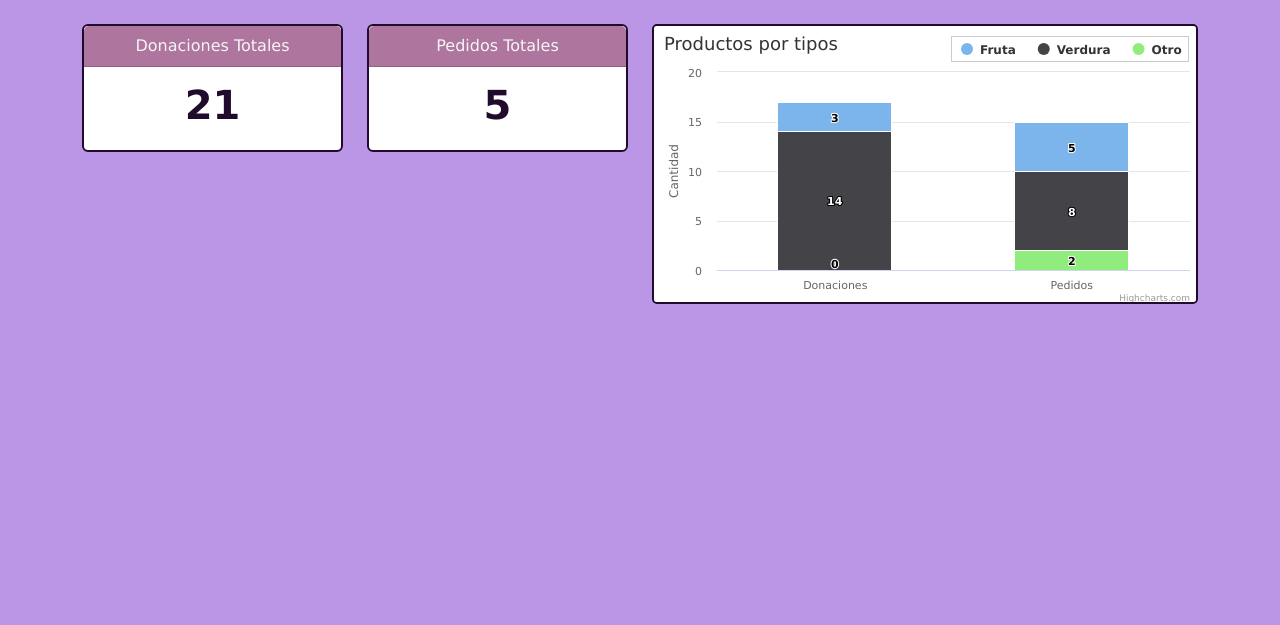
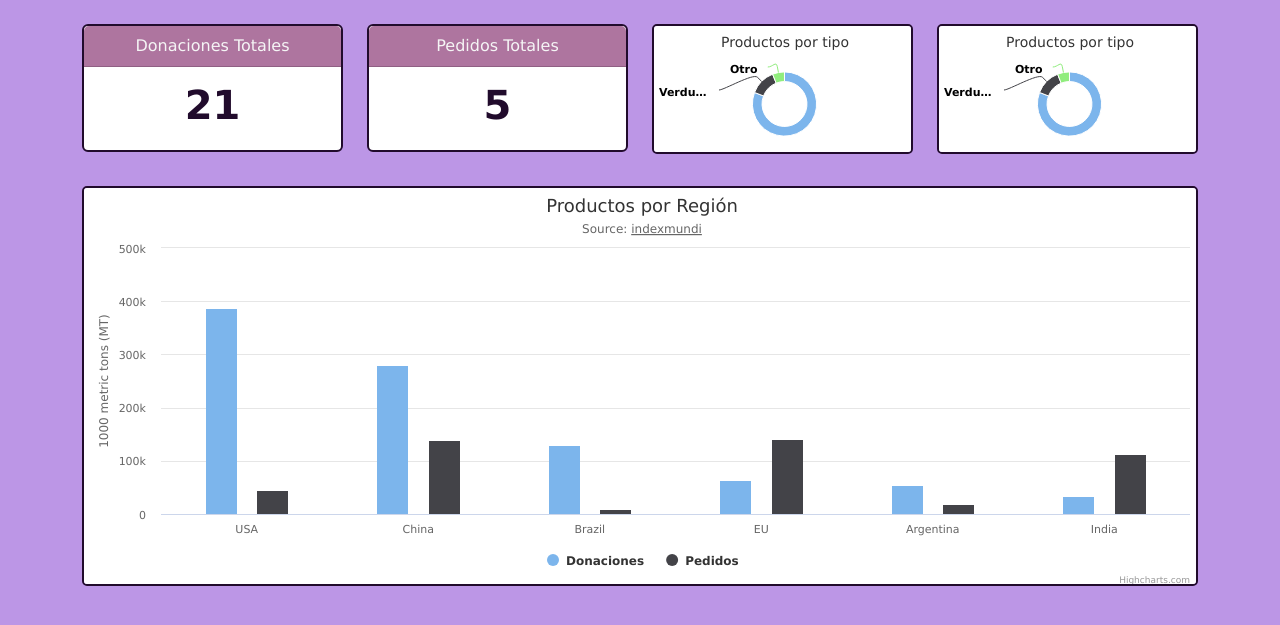
Before and after one commit to kelherr/appweb, a Flask app: page /dashboard in a window 1280 px wide. Shown: the part 56-681 px from the top of the page. Run offline with Flask 3, Linux system fonts and the light colour scheme; some libraries are stand-ins or nearby versions.

Commit message:
feat: add bar chart

```diff
--- a/static/css/dashboard.css
+++ b/static/css/dashboard.css
@@ -13,11 +13,6 @@
   color: #210B2C;
 }
 
-.chart-container {
-  height: 50%;
-
-}
-
 .highcharts-container{
   border: 2px solid #210B2C;
   border-radius: 5px;
--- a/static/js/grafico-apilado.js
+++ /dev/null
@@ -1,59 +0,0 @@
-// Obtenido de https://www.highcharts.com/demo/highcharts/column-stacked
-Highcharts.chart('container', {
-    chart: {
-        type: 'column',
-        height: 280,
-        style: {
-          fontFamily: 'Lucida Sans',
-        }
-    },
-    title: {
-        text: 'Productos por tipos',
-        align: 'left'
-    },
-    xAxis: {
-        categories: ['Donaciones', 'Pedidos']
-    },
-    yAxis: {
-        min: 0,
-        title: {
-            text: 'Cantidad'
-        },
-        stackLabels: {
-            enabled: false
-        }
-    },
-    legend: {
-        align: 'right',
-        x: 0,
-        verticalAlign: 'top',
-        y: 0,
-        floating: true,
-        backgroundColor: 'var(--highcharts-background-color, #ffffff)',
-        borderColor: 'var(--highcharts-neutral-color-20, #cccccc)',
-        borderWidth: 1,
-        shadow: false
-    },
-    tooltip: {
-        headerFormat: '<b>{category}</b><br/>',
-        pointFormat: '{series.name}: {point.y}<br/>Total: {point.stackTotal}'
-    },
-    plotOptions: {
-        column: {
-            stacking: 'normal',
-            dataLabels: {
-                enabled: true
-            }
-        }
-    },
-    series: [{
-        name: 'Fruta',
-        data: [3, 5]
-    }, {
-        name: 'Verdura',
-        data: [14, 8]
-    }, {
-        name: 'Otro',
-        data: [0, 2]
-    }]
-});
--- /dev/null
+++ b/static/js/grafico-barra.js
@@ -0,0 +1,45 @@
+Highcharts.chart('regiones', {
+    chart: {
+        type: 'column'
+    },
+    title: {
+        text: 'Productos por Región'
+    },
+    subtitle: {
+        text:
+            'Source: <a target="_blank" ' +
+            'href="https://www.indexmundi.com/agriculture/?commodity=corn">indexmundi</a>'
+    },
+    xAxis: {
+        categories: ['USA', 'China', 'Brazil', 'EU', 'Argentina', 'India'],
+        crosshair: true,
+        accessibility: {
+            description: 'Región'
+        }
+    },
+    yAxis: {
+        min: 0,
+        title: {
+            text: '1000 metric tons (MT)'
+        }
+    },
+    tooltip: {
+        valueSuffix: ' (1000 MT)'
+    },
+    plotOptions: {
+        column: {
+            pointPadding: 0.2,
+            borderWidth: 0
+        }
+    },
+    series: [
+        {
+            name: 'Donaciones',
+            data: [387749, 280000, 129000, 64300, 54000, 34300]
+        },
+        {
+            name: 'Pedidos',
+            data: [45321, 140000, 10000, 140500, 19500, 113500]
+        }
+    ]
+});
--- /dev/null
+++ b/static/js/grafico-donut.js
@@ -0,0 +1,50 @@
+data1 = {
+
+    chart: {
+        type: 'pie',
+        height: 130
+    },
+
+    title: {
+        text: 'Productos por tipo',
+        style: {
+            fontFamily: 'Lucida Sans',
+            fontSize: '14px'
+        }
+    },
+
+    tooltip: {
+        pointFormat: '<b>{point.percentage:.1f}%</b>'
+    },
+
+    plotOptions: {
+        pie: {
+            innerSize: '70%',
+            size: '130%',
+            dataLabels: {
+                enabled: true,
+                format: '{point.name}',
+                style: {
+                    fontSize: '11px'
+                }
+            }
+        }
+    },
+
+    series: [{
+        name: 'Productos',
+        data: [
+            { name: 'Fruta', y: 73.86},
+            { name: 'Verdura', y: 11.97},
+            { name: 'Otro', y: 5.52}
+        ]
+    }],
+
+    credits: {
+        enabled: false
+    }
+
+}
+
+Highcharts.chart('container1', data1);
+Highcharts.chart('container2', data1);
--- a/templates/dashboard.html
+++ b/templates/dashboard.html
@@ -36,10 +36,26 @@
           </ul>
         </div>
       </div>
-      <div class="col-md-6">
+      <div class="col-md-3">
         <div class="chart-container">
           <figure class="highcharts-figure">
-            <div id="container"></div>
+            <div id="container1"></div>
+          </figure>
+        </div>
+      </div>
+      <div class="col-md-3">
+        <div class="chart-container">
+          <figure class="highcharts-figure">
+            <div id="container2"></div>
+          </figure>
+        </div>
+      </div>
+    </div>
+    <div class="row mb-3">
+      <div class="col-md-12">
+        <div class="chart-container">
+          <figure class="highcharts-figure">
+            <div id="regiones"></div>
           </figure>
         </div>
       </div>
@@ -51,7 +67,8 @@
     integrity="sha384-FKyoEForCGlyvwx9Hj09JcYn3nv7wiPVlz7YYwJrWVcXK/BmnVDxM+D2scQbITxI"
     crossorigin="anonymous"></script>
     <script src="{{ url_for('static', filename='js/highcharts.js') }}"></script>
-    <script src="{{ url_for('static', filename='js/grafico-apilado.js') }}"></script>
+    <script src="{{ url_for('static', filename='js/grafico-donut.js') }}"></script>
+    <script src="{{ url_for('static', filename='js/grafico-barra.js') }}"></script>
   {% endblock %}
   {% endblock content %}
 </html>
```
